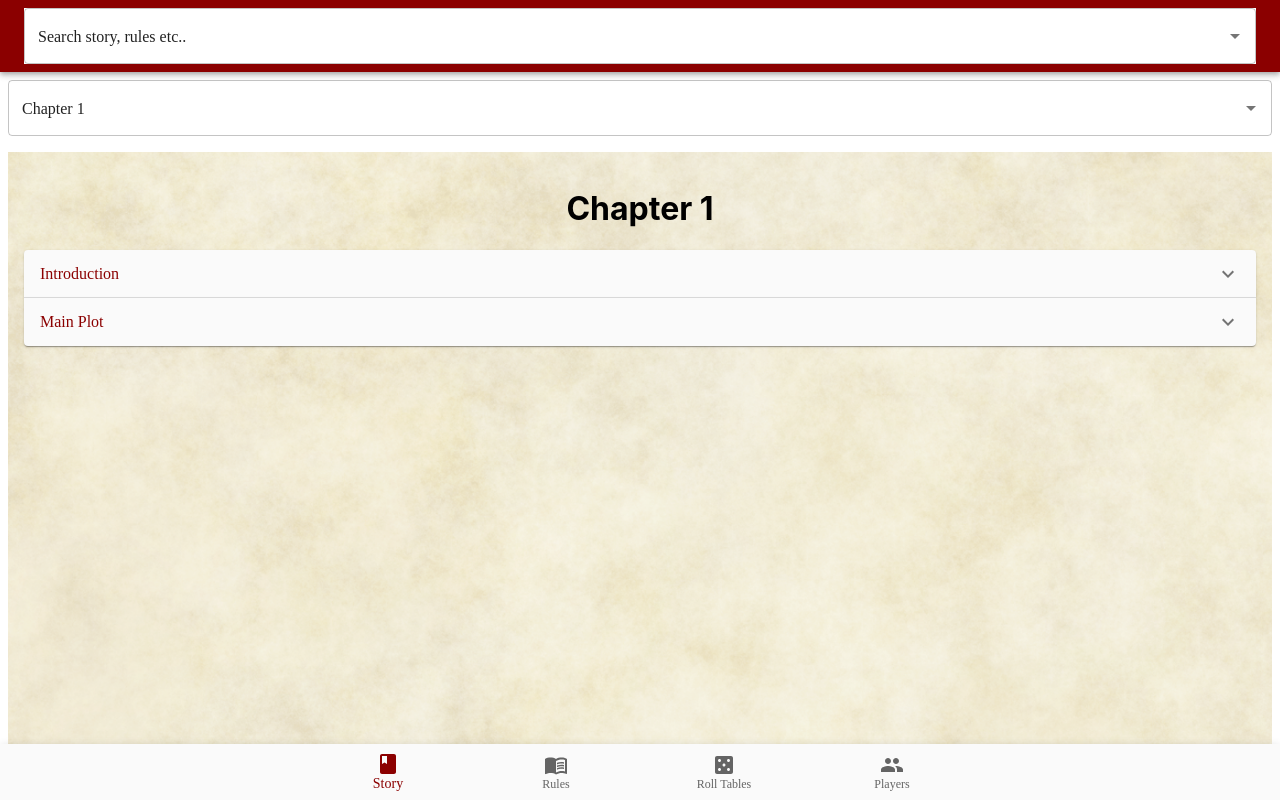
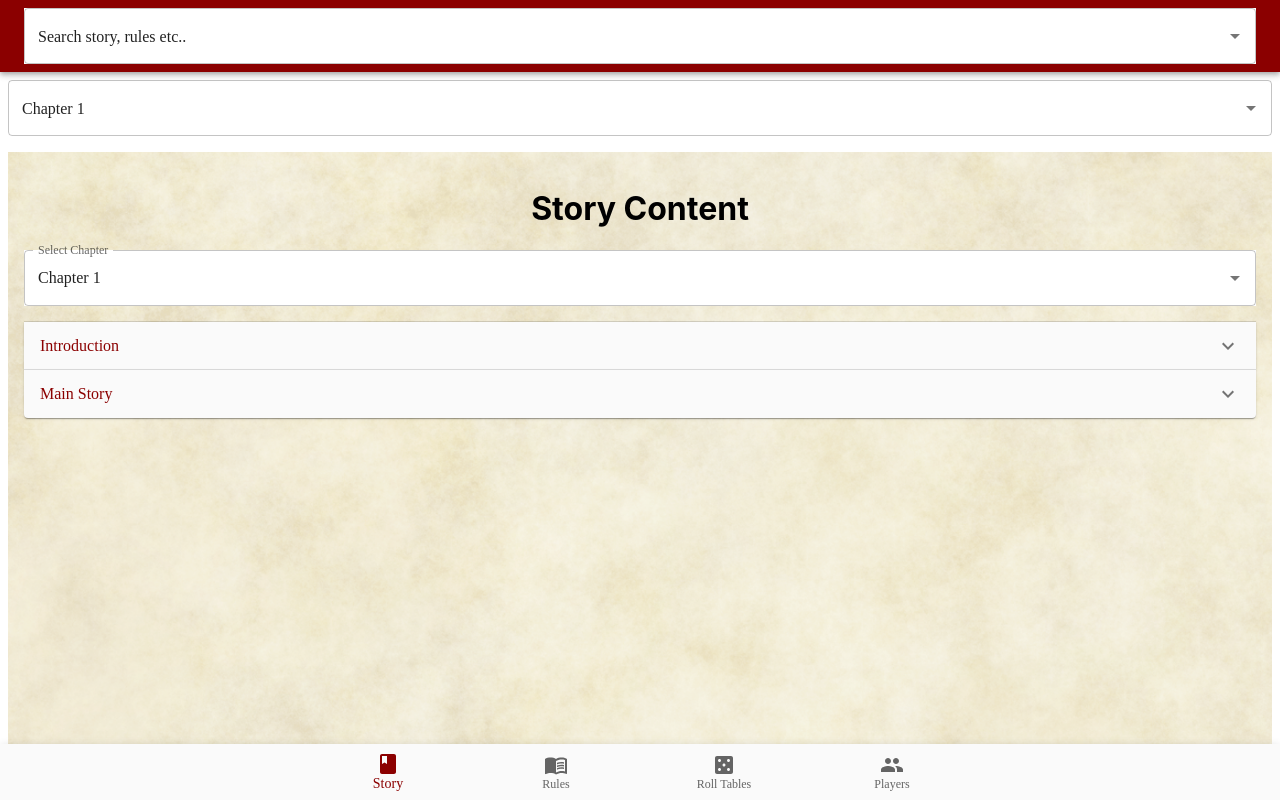
Before and after one commit to Kcity162/dnd-webapp, a React (Create React App) app: page / in a window 1280 px wide. Shown: the top 800 px of the page. Built offline with nearby package versions, Linux system fonts and the light colour scheme.

Commit message:
Moved to JSON data models.

```diff
--- a/src/data/players.json
+++ b/src/data/players.json
@@ -1,6 +1,6 @@
   [
     {
-      "name": "Player 1",
+      "name": "Bob",
       "details": "Detailed information about Player 1 goes here."
     },
     {
--- a/src/data/story.json
+++ b/src/data/story.json
@@ -1,14 +1,24 @@
-  [
+[
     {
       "title": "Chapter 1",
-      "content": "Detailed information about Chapter 1 goes here."
+      "subSections": [
+        {
+          "title": "Introduction",
+          "content": "Details of the introduction go here."
+        },
+        {
+          "title": "Main Story",
+          "content": "Details of the main story go here."
+        }
+      ]
     },
     {
       "title": "Chapter 2",
-      "content": "Detailed information about Chapter 2 goes here."
-    },
-    {
-      "title": "Chapter 3",
-      "content": "Detailed information about Chapter 3 goes here."
+      "subSections": [
+        {
+          "title": "Conflict",
+          "content": "Details of the conflict go here."
+        }
+      ]
     }
   ]
--- a/src/pages/PlayersPage.js
+++ b/src/pages/PlayersPage.js
@@ -6,18 +6,22 @@ import AccordionSummary from '@mui/material/AccordionSummary';
 import AccordionDetails from '@mui/material/AccordionDetails';
 import Typography from '@mui/material/Typography';
 import ExpandMoreIcon from '@mui/icons-material/ExpandMore';
-import { Margin } from '@mui/icons-material';
 import playersData from '../data/players.json';
 
 const PlayersPage = () => {
+  const pageStyle = {
 
-  const pageStyle = {
-    backgroundColor: '#f0f0f1',
-    minHeight: '100vh'
+    backgroundImage: "url('/images/parchment-background.png')", // Replace with your image path
+    backgroundSize: 'cover',
+    backgroundPosition: 'center',
+    minHeight: '100vh',
+    padding: '16px',
+    width: '100%',
+    boxSizing: 'border-box'
 
-  };
 
-  const [expanded, setExpanded] = useState(() => {
+};
+  const [expanded, setExpandedPlayers] = useState(() => {
     const savedExpanded = localStorage.getItem('expanded-players');
     return savedExpanded !== null ? JSON.parse(savedExpanded) : false;
   });
@@ -27,31 +31,21 @@ const PlayersPage = () => {
   }, [expanded]);
 
   const handleChange = (panel) => (event, isExpanded) => {
-    setExpanded(isExpanded ? panel : false);
+    setExpandedPlayers(isExpanded ? panel : false);
   };
   return (
     <div style={pageStyle}>
-      <h1>Players Content Goes Here</h1>
-      <Accordion expanded={expanded === 'panel1'} onChange={handleChange('panel1')}>
-        <AccordionSummary expandIcon={<ExpandMoreIcon />} aria-controls="panel1a-content" id="panel1a-header">
-          <Typography>Player 1</Typography>
-        </AccordionSummary>
-        <AccordionDetails>
-          <Typography>
-            Detailed information about Player 1 goes here.
-          </Typography>
-        </AccordionDetails>
-      </Accordion>
-      <Accordion expanded={expanded === 'panel2'} onChange={handleChange('panel2')}>
-        <AccordionSummary expandIcon={<ExpandMoreIcon />} aria-controls="panel2a-content" id="panel2a-header">
-          <Typography>Player 2</Typography>
-        </AccordionSummary>
-        <AccordionDetails>
-          <Typography>
-            Detailed information about Player 2 goes here.
-          </Typography>
-        </AccordionDetails>
-      </Accordion>
+      <h1>Players Content</h1>
+      {playersData.map((player, index) => (
+        <Accordion key={index} expanded={expanded === `panel${index}`} onChange={handleChange(`panel${index}`)}>
+          <AccordionSummary expandIcon={<ExpandMoreIcon />} aria-controls={`panel${index}a-content`} id={`panel${index}a-header`}>
+            <Typography color='primary'>{player.name}</Typography>
+          </AccordionSummary>
+          <AccordionDetails>
+            <Typography>{player.details}</Typography>
+          </AccordionDetails>
+        </Accordion>
+      ))}
     </div>
   );
 };
--- a/src/pages/RollTablesPage.js
+++ b/src/pages/RollTablesPage.js
@@ -1,5 +1,3 @@
-// src/pages/RollTablesPage.js
-
 import React, { useState, useEffect } from 'react';
 import Accordion from '@mui/material/Accordion';
 import AccordionSummary from '@mui/material/AccordionSummary';
@@ -8,8 +6,7 @@ import Typography from '@mui/material/Typography';
 import ExpandMoreIcon from '@mui/icons-material/ExpandMore';
 import rollTablesData from '../data/rollTables.json';
 
-const RollTables = () => {
-
+const RollTablesPage = () => {
   const pageStyle = {
 
     backgroundImage: "url('/images/parchment-background.png')", // Replace with your image path
@@ -22,9 +19,7 @@ const RollTables = () => {
 
 
 };
-
-
-  const [expanded, setRollTables] = useState(() => {
+  const [expanded, setExpandedRollTables] = useState(() => {
     const savedExpanded = localStorage.getItem('expanded-rolltables');
     return savedExpanded !== null ? JSON.parse(savedExpanded) : false;
   });
@@ -34,35 +29,23 @@ const RollTables = () => {
   }, [expanded]);
 
   const handleChange = (panel) => (event, isExpanded) => {
-    setRollTables(isExpanded ? panel : false);
+    setExpandedRollTables(isExpanded ? panel : false);
   };
   return (
-
     <div style={pageStyle}>
-
       <h1>Roll Tables Content</h1>
-      <Accordion expanded={expanded === 'panel1'} onChange={handleChange('panel1')}>
-        <AccordionSummary expandIcon={<ExpandMoreIcon />} aria-controls="panel1a-content" id="panel1a-header">
-          <Typography>Player 1</Typography>
+      {rollTablesData.map((table, index) => (
+        <Accordion key={index} expanded={expanded === `panel${index}`} onChange={handleChange(`panel${index}`)}>
+          <AccordionSummary expandIcon={<ExpandMoreIcon />} aria-controls={`panel${index}a-content`} id={`panel${index}a-header`}>
+            <Typography color='primary'>{table.title}</Typography>
           </AccordionSummary>
           <AccordionDetails>
-          <Typography>
-            Detailed information about Player 1 goes here.
-          </Typography>
+            <Typography>{table.content}</Typography>
           </AccordionDetails>
         </Accordion>
-      <Accordion expanded={expanded === 'panel2'} onChange={handleChange('panel2')}>
-        <AccordionSummary expandIcon={<ExpandMoreIcon />} aria-controls="panel2a-content" id="panel2a-header">
-          <Typography>Player 2</Typography>
-        </AccordionSummary>
-        <AccordionDetails>
-          <Typography>
-            Detailed information about Player 2 goes here.
-          </Typography>
-        </AccordionDetails>
-      </Accordion>
+      ))}
     </div>
   );
 };
 
-export default RollTables;
+export default RollTablesPage;
--- a/src/pages/RulesPage.js
+++ b/src/pages/RulesPage.js
@@ -8,15 +8,17 @@ import rulesData from '../data/rules.json';
 
 const RulesPage = () => {
   const pageStyle = {
-    backgroundImage: "url('/images/parchment-background.jpg')", // Replace with actual path to your image
+
+    backgroundImage: "url('/images/parchment-background.png')", // Replace with your image path
     backgroundSize: 'cover',
     backgroundPosition: 'center',
     minHeight: '100vh',
     padding: '16px',
-    margin: '0',
     width: '100%',
     boxSizing: 'border-box'
-  };
+
+
+};
   const [expanded, setExpandedRules] = useState(() => {
     const savedExpanded = localStorage.getItem('expanded-rules');
     return savedExpanded !== null ? JSON.parse(savedExpanded) : false;
--- a/src/pages/StoryPage.js
+++ b/src/pages/StoryPage.js
@@ -1,4 +1,5 @@
 // src/pages/StoryPage.js
+
 import React, { useState, useEffect } from 'react';
 import Accordion from '@mui/material/Accordion';
 import AccordionSummary from '@mui/material/AccordionSummary';
@@ -6,9 +7,10 @@ import AccordionDetails from '@mui/material/AccordionDetails';
 import Typography from '@mui/material/Typography';
 import ExpandMoreIcon from '@mui/icons-material/ExpandMore';
 import storyData from '../data/story.json';
+import Autocomplete from '@mui/material/Autocomplete';
+import TextField from '@mui/material/TextField';
 
-
-const StoryPage = ({ chapter }) => {
+const StoryPage = () => {
   const pageStyle = {
 
     backgroundImage: "url('/images/parchment-background.png')", // Replace with your image path
@@ -21,43 +23,51 @@ const StoryPage = ({ chapter }) => {
 
 
 };
-
-  const [expanded, setExpanded] = useState(() => {
-    const savedExpanded = localStorage.getItem(`expanded-chapter-${chapter}`);
+  const [expanded, setExpandedStory] = useState(() => {
+    const savedExpanded = localStorage.getItem('expanded-story');
     return savedExpanded !== null ? JSON.parse(savedExpanded) : false;
   });
+  const [selectedChapter, setSelectedChapter] = useState(0);
 
   useEffect(() => {
-    localStorage.setItem(`expanded-chapter-${chapter}`, JSON.stringify(expanded));
-  }, [expanded, chapter]);
+    localStorage.setItem('expanded-story', JSON.stringify(expanded));
+  }, [expanded]);
 
   const handleChange = (panel) => (event, isExpanded) => {
-    setExpanded(isExpanded ? panel : false);
+    setExpandedStory(isExpanded ? panel : false);
+  };
+
+  const handleChapterChange = (event, newValue) => {
+    const chapterIndex = storyData.findIndex(chapter => chapter.title === newValue);
+    if (chapterIndex !== -1) {
+      setSelectedChapter(chapterIndex);
+    }
   };
 
   return (
     <div style={pageStyle}>
-      <h1>Chapter {chapter}</h1>
-      <Accordion expanded={expanded === 'panel1'} onChange={handleChange('panel1')}>
-        <AccordionSummary expandIcon={<ExpandMoreIcon />} aria-controls="panel1a-content" id="panel1a-header">
-          <Typography color="primary">Introduction</Typography>
-        </AccordionSummary>
-        <AccordionDetails>
-          <Typography>
-            Test introduction content specific to Chapter {chapter}.
-          </Typography>
-        </AccordionDetails>
-      </Accordion>
-      <Accordion expanded={expanded === 'panel2'} onChange={handleChange('panel2')}>
-        <AccordionSummary expandIcon={<ExpandMoreIcon />} aria-controls="panel2a-content" id="panel2a-header">
-          <Typography color="primary">Main Plot</Typography>
-        </AccordionSummary>
-        <AccordionDetails>
-          <Typography>
-            Test main plot details specific to Chapter {chapter}.
-          </Typography>
-        </AccordionDetails>
-      </Accordion>
+      <h1>Story Content</h1>
+      <Autocomplete
+        options={storyData.map(chapter => chapter.title)}
+        value={storyData[selectedChapter].title}
+        onChange={handleChapterChange}
+        renderInput={(params) => <TextField {...params} label="Select Chapter" variant="outlined" />}
+        sx={{ width: '100%', marginBottom: '16px', backgroundColor: 'white' }}
+      />
+      {storyData[selectedChapter].subSections.map((subSection, index) => (
+        <Accordion key={index} expanded={expanded === `panel${index}`} onChange={handleChange(`panel${index}`)}>
+          <AccordionSummary
+            expandIcon={<ExpandMoreIcon />}
+            aria-controls={`panel${index}a-content`}
+            id={`panel${index}a-header`}
+          >
+            <Typography color='primary'>{subSection.title}</Typography>
+          </AccordionSummary>
+          <AccordionDetails>
+            <Typography>{subSection.content}</Typography>
+          </AccordionDetails>
+        </Accordion>
+      ))}
     </div>
   );
 };
```
Lines whose indentation alone changed are shown as unchanged.
